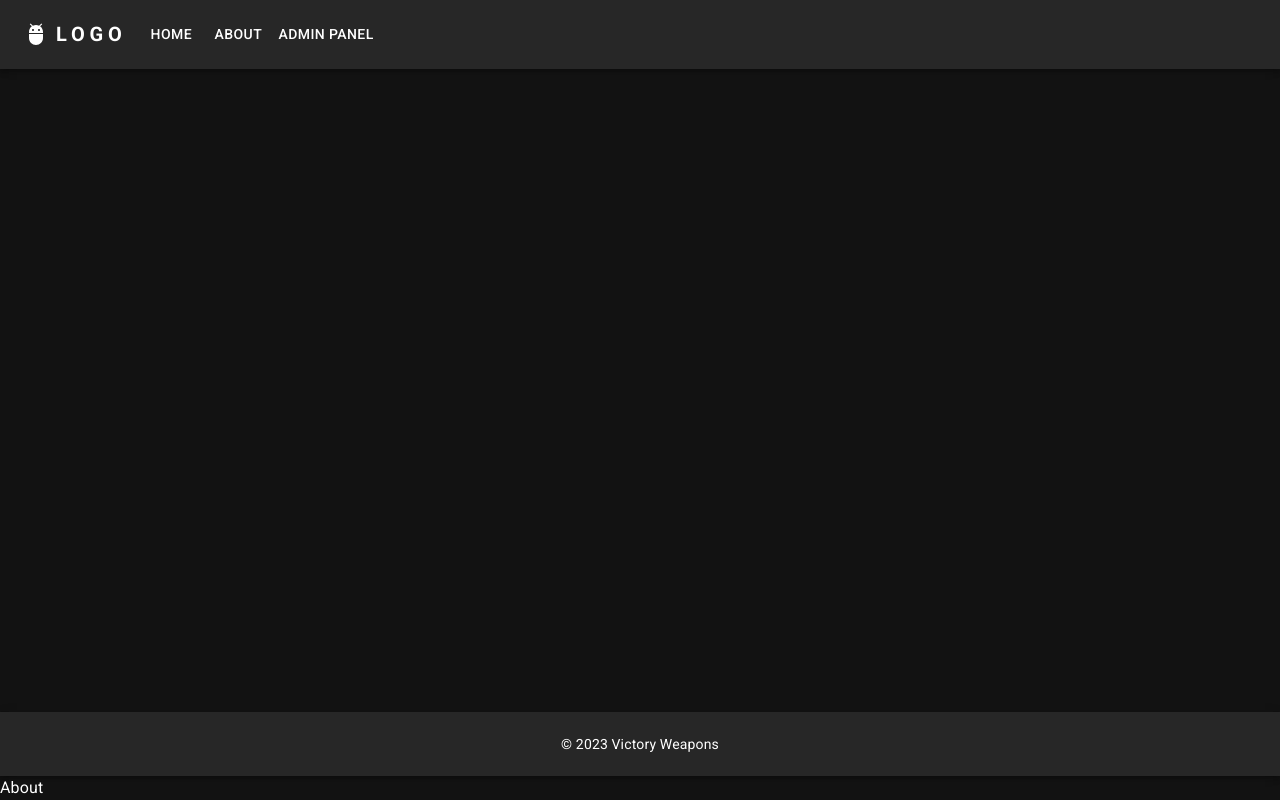
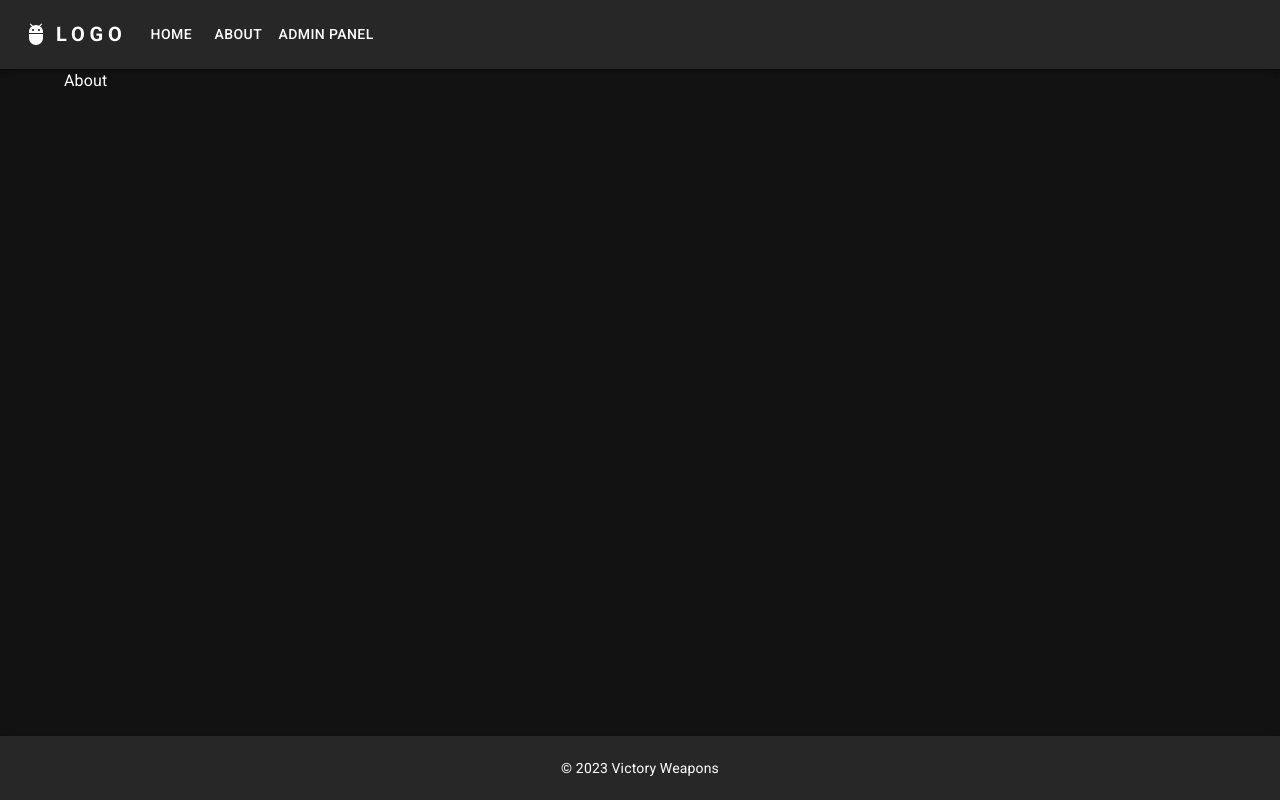
Before and after one commit to mykhalkevych/victoryweapons, a React (Create React App) app: page /about in a window 1280 px wide. Built offline with nearby package versions, Linux system fonts and the light colour scheme.

Commit message:
move outlet to correct place

```diff
--- a/src/App.tsx
+++ b/src/App.tsx
@@ -25,11 +25,10 @@ function App() {
         <Container style={{ flexGrow: 1 }}>
           {/* Your main application content here */}
           {/* This Container will grow to fill available space */}
+          <Outlet />
         </Container>
         <FooterComponent />
       </ThemeProvider>
-
-      <Outlet />
     </div>
   );
 }
```
